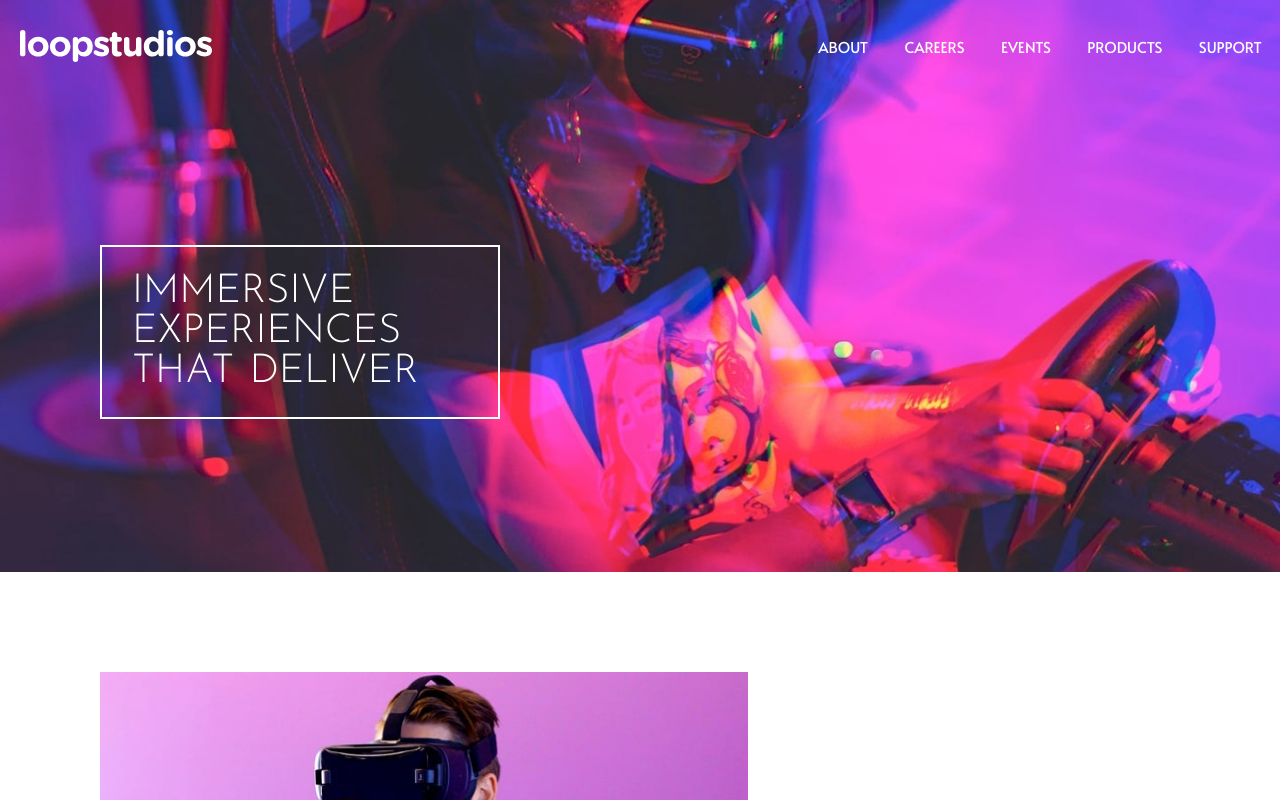
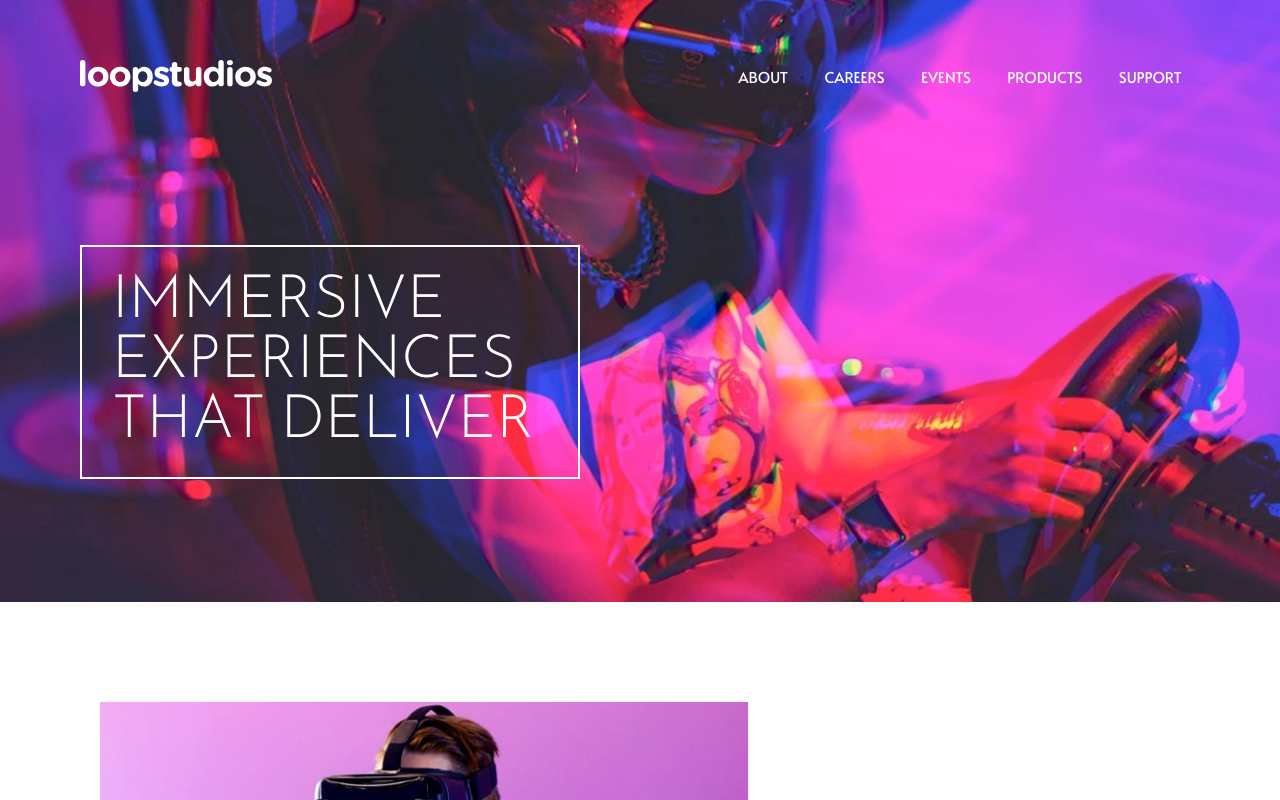
Before and after one commit to CesarGMEFA/sass-landing-page, a website: page index.html in a window 1280 px wide. Shown: the top 800 px of the page. Drawn offline with Linux system fonts and the light colour scheme.

Commit message:
adding new dimensions in .header--hero_phrase in 1000px media query. _header.scss file

```diff
--- a/src/scss/components/_header.scss
+++ b/src/scss/components/_header.scss
@@ -162,3 +162,38 @@
   }
 
 }
+
+@media screen and (min-width: 1000px) {
+  .header {
+    padding-top: 30px;
+    padding-left: 80px;
+    padding-right: 80px;
+
+    &--nav {
+      img {
+        margin-left: 0;
+      }
+    }
+
+    &--hero {
+      margin-left: 0;
+
+      .header--hero_phrase {
+        @include m.flexRow(flex-start, center, wrap);
+        width: 500px;
+        padding: 25px 30px;
+
+        span {
+          font-size: 60px;
+        }
+
+        span:nth-child(2) {
+          width: 399px;
+        }
+        span:nth-child(3) {
+          margin-right: 15px;
+        }
+      }
+    }
+  }
+}
```
Also changed, not shown: src/css/styles.css, 1 other file.
